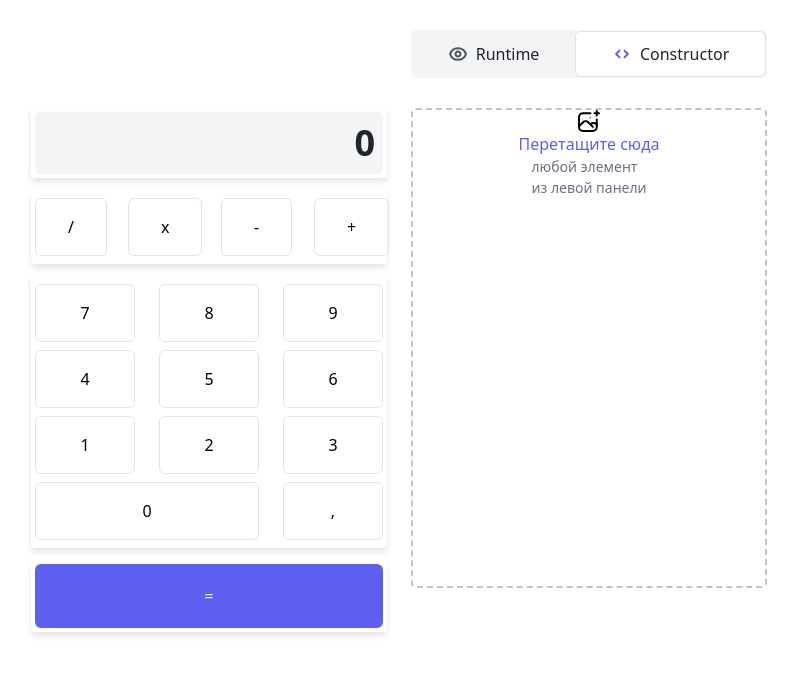
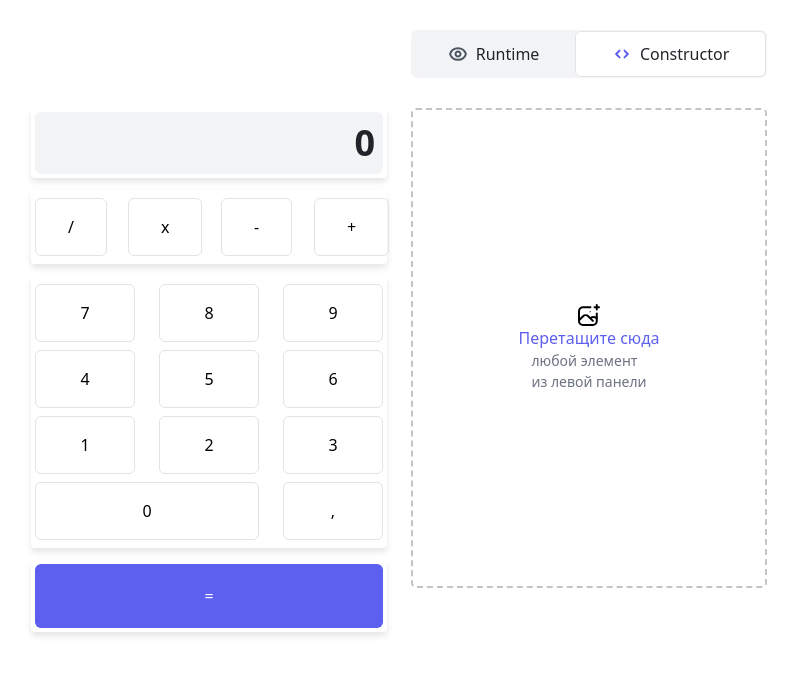
Before and after one commit to kmlxn/react-dnd-calculator-builder, a React (Create React App) app: page / in a window 1280 px wide. Shown: the top 674 px of the page, without its empty margins (51-849 px from the left). Built offline with nearby package versions, Linux system fonts and the light colour scheme.

Commit message:
Fix bugs

```diff
--- a/src/App.css
+++ b/src/App.css
@@ -89,11 +89,13 @@ body {
 .build_zone_wrapper {
   display: flex;
   min-height: 480px;
+  border: 2px dashed #C4C4C4;
+  border-radius: 5px;
+  flex-direction: column;
+  justify-content: center;
 }
 
 .build_zone {
-  border: 2px dashed #C4C4C4;
-  border-radius: 5px;
   display: flex;
   align-items: stretch;
   flex: 1;
--- a/src/pages/BlocksSection.js
+++ b/src/pages/BlocksSection.js
@@ -32,8 +32,9 @@ function Block ({ name, section, canDrag = true, children }) {
   }))
 
   const disabledClass = !canDrag && section !== 'BuildZoneSection'
-    ? ' disabled' : ''
-  const disabledCursor = !canDrag ? ' disabled_cursor' : ''
+    ? ' disabled'
+    : ''
+  const disabledCursor = !canDrag && mode !== 'runtime' ? ' disabled_cursor' : ''
 
   return (
     <div
--- a/src/pages/BuildZoneSection.js
+++ b/src/pages/BuildZoneSection.js
@@ -27,7 +27,7 @@ export default function BuildZone () {
         .findIndex(blockName_ => blockName_ === blockName)
 
       if (highlightedElemIndexRef.current > blockPlace + 1) {
-        position -= 1;
+        position -= 1
       }
     }
 
@@ -75,7 +75,7 @@ export default function BuildZone () {
           .findIndex(blockName => blockName === item.blockName)
 
         if (closestHighlightIndex === blockPlace + 1) {
-          closestHighlightIndex -= 1;
+          closestHighlightIndex -= 1
         }
       }
 
@@ -84,19 +84,19 @@ export default function BuildZone () {
   }))
 
   const empty = mode === 'build' ? <Empty /> : <></>
-  const buildZoneClass = mode === 'build'
-    ? 'build_zone' + (isOver ? ' build_zone_highlight' : '')
-    : 'build_zone build_zone_runtime'
+
+  let buildZoneWrapperClass = 'build_zone_wrapper'
+  buildZoneWrapperClass += mode === 'runtime' ? ' build_zone_runtime' : ''
+  buildZoneWrapperClass += isOver ? ' build_zone_highlight' : ''
 
   return (
-    <div className='build_zone_wrapper'>
-      <div
-        className={buildZoneClass}
-        ref={drop}
-      >
+    <div className={buildZoneWrapperClass} ref={drop}>
       {!placedBlocks.length
         ? empty
-          : <>
+        : <div
+            className='build_zone'
+          >
+
           <Highlight
             shouldBeShown={isOver && highlightedElemIndex === 0}
             key='highlight-0'
@@ -112,7 +112,7 @@ export default function BuildZone () {
                 <Block
                   key={blockName}
                   section='BuildZoneSection'
-                    canDrag={blockName !== 'ResultBlock'}
+                  canDrag={blockName !== 'ResultBlock' && mode === 'build'}
                 />
                 <Highlight
                   shouldBeShown={isOver && highlightedElemIndex === i + 1}
@@ -124,8 +124,8 @@ export default function BuildZone () {
               </React.Fragment>
             )
           })}
-          </>}
-      </div>
+          </div>}
+
     </div>
   )
 }
@@ -150,7 +150,7 @@ function Empty () {
         <circle cx='12.1111' cy='7.66667' r='0.555556' fill='black' />
       </svg>
       <span className='build_zone_message_heading'>Перетащите сюда</span>
-      <span className='build_zone_message_text'>любой элемент<br/>из левой панели</span>
+      <span className='build_zone_message_text'>любой элемент<br />из левой панели</span>
     </div>
   )
 }
```
Lines whose indentation alone changed are shown as unchanged.
